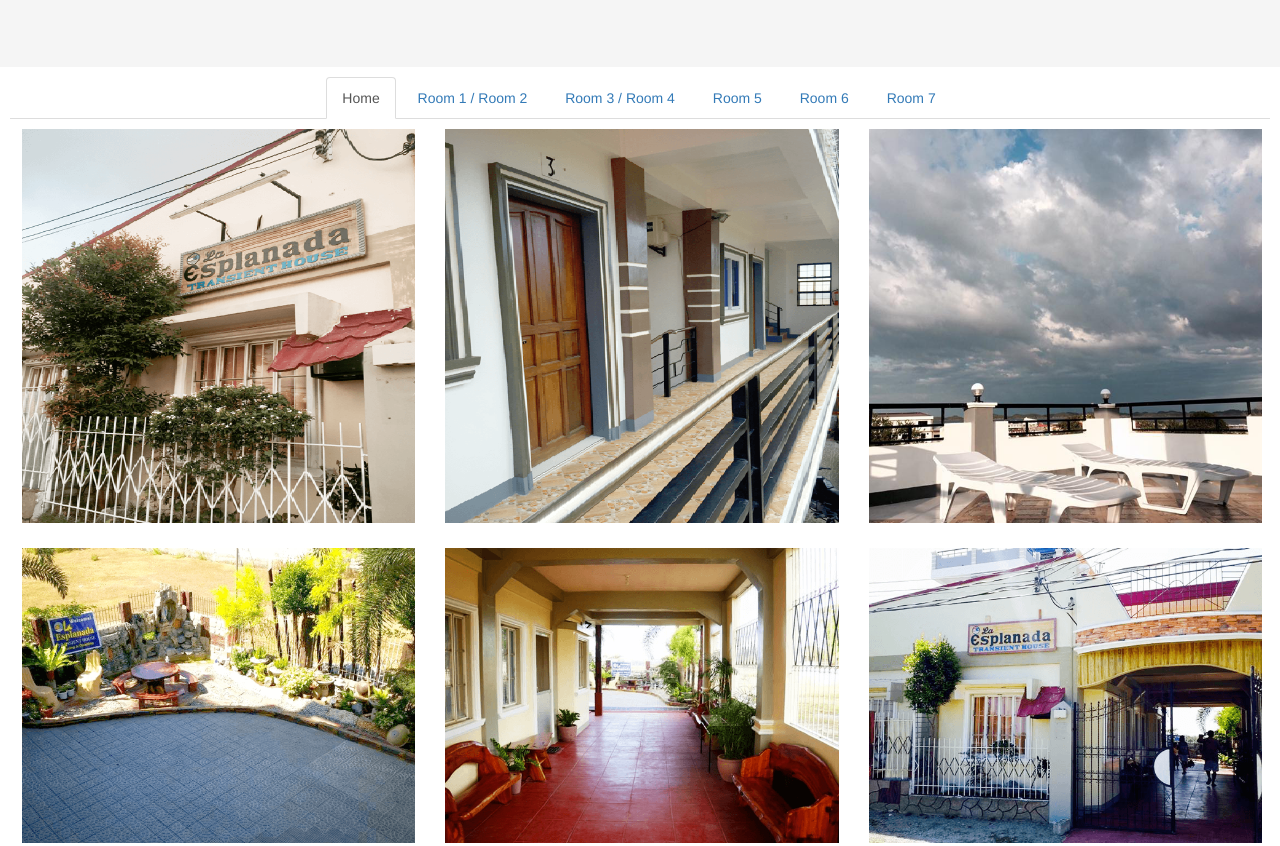
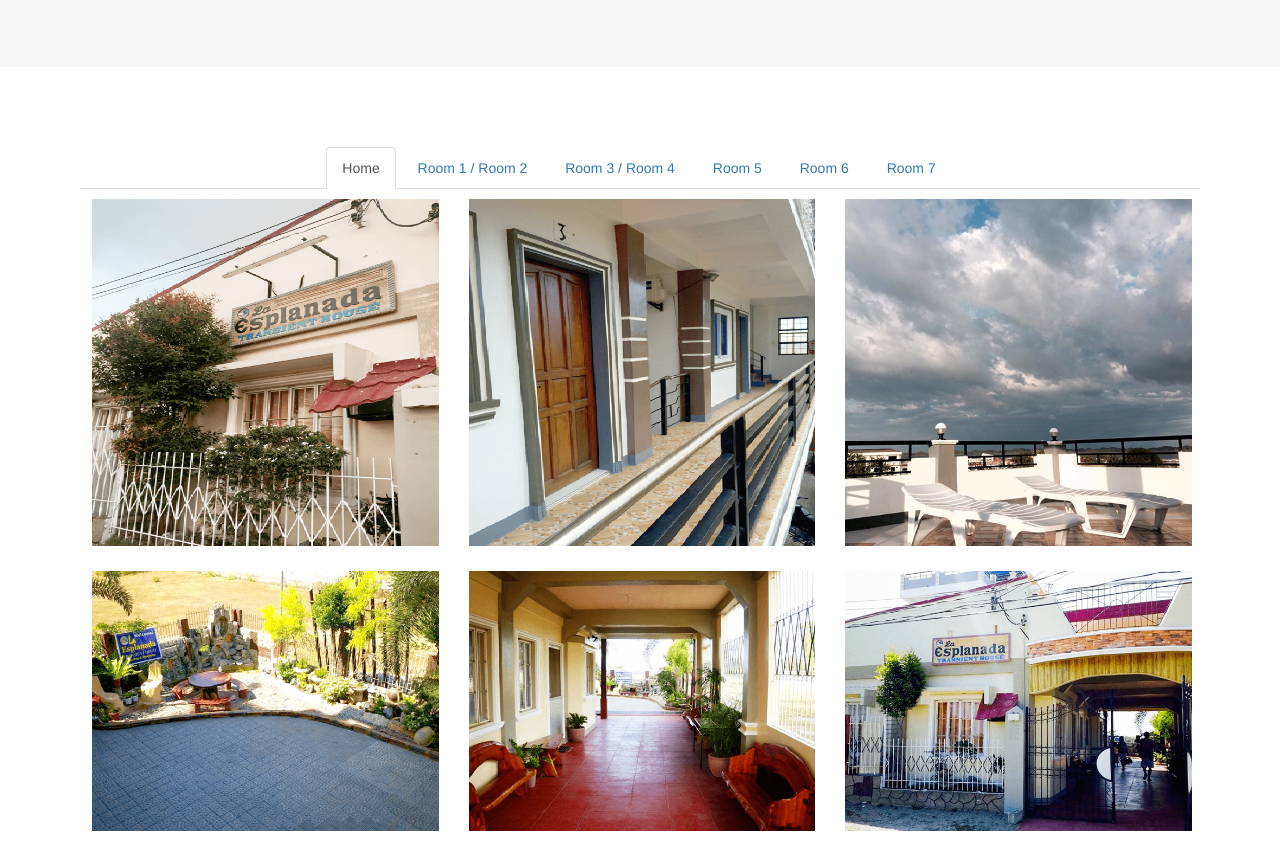
Before and after one commit to laesplanadaph/main, a plain HTML site: page index.html in a window 1280 px wide. Shown: the part 2247-3093 px from the top of the page. Drawn offline with nearby package versions, Linux system fonts and the light colour scheme; some packages are replaced by stand-ins of ours; a script that the page names is missing.

Commit message:
Updated Rooms Section
-added paddings

```diff
--- a/index.html
+++ b/index.html
@@ -196,7 +196,7 @@
 
 
       <div id="gallery"><!-- class="page font-white background-dark" -->
-        <div id="rooms">
+        <div id="rooms" class="content">
             <div class="container-fluid" id="gallery_padding">
 
               <ul class="nav nav-tabs nav-gallery">
```
